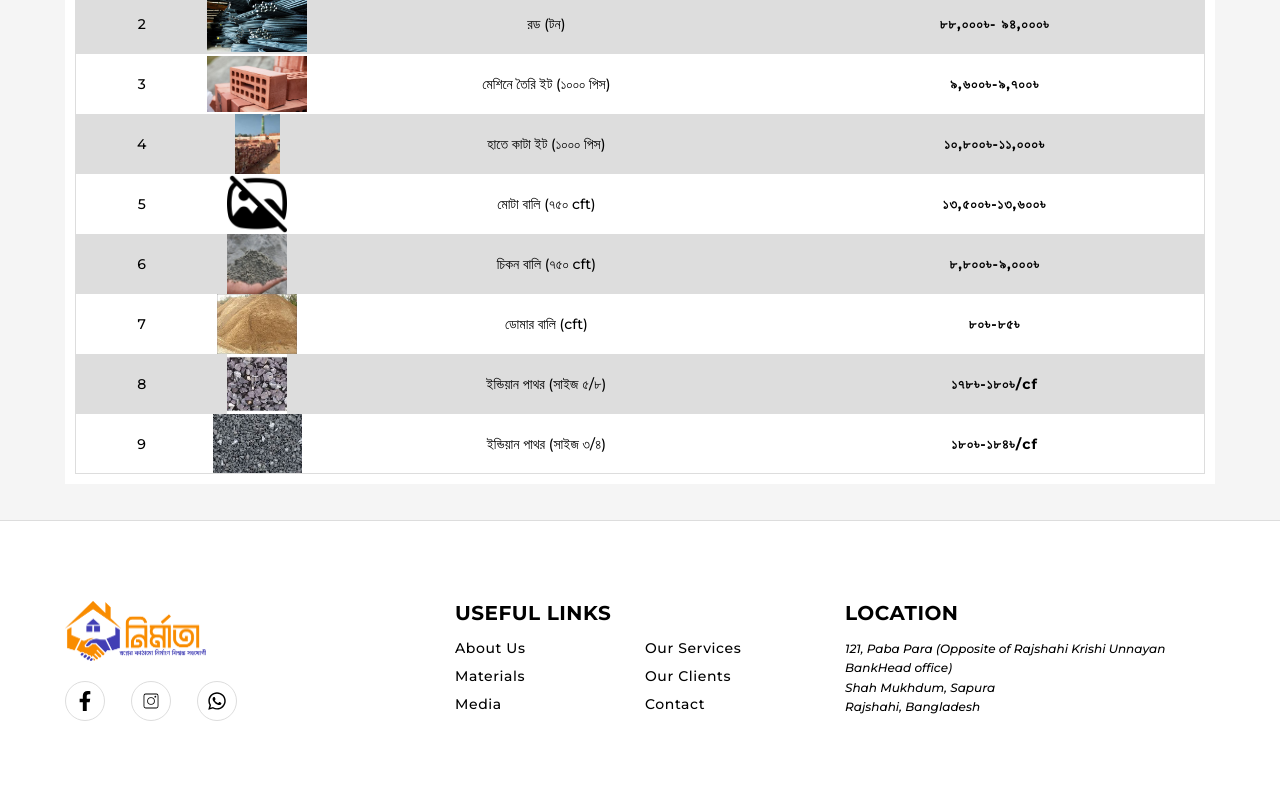
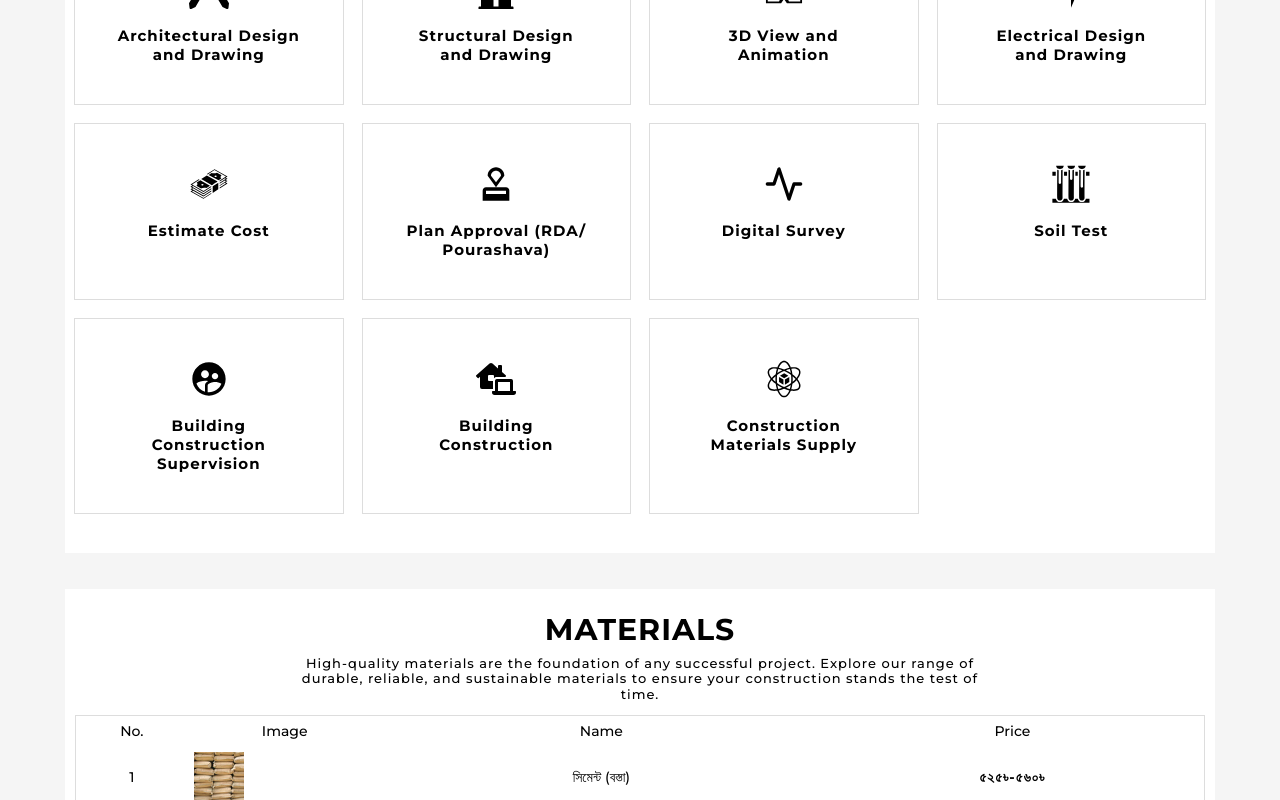
Before and after one commit to himonhimu/nirmata, a Next.js app in the folder nirmata_front/: page / in a window 1280 px wide. Shown: the part 720-1520 px from the top of the page. Built offline with nearby package versions, Linux system fonts and the light colour scheme.

Commit message:
added services fixed header

```diff
--- a/nirmata_front/src/app/(app)/page.jsx
+++ b/nirmata_front/src/app/(app)/page.jsx
@@ -6,10 +6,10 @@ export default function Home() {
   return (
     <>
       <Slider />
-      {/*
+
       <section className="container">
         <MainServices />
-      </section> */}
+      </section>
 
       <section className="container">
         <MainMaterials />
--- a/nirmata_front/src/components/footer/main-footer.jsx
+++ b/nirmata_front/src/components/footer/main-footer.jsx
@@ -5,6 +5,7 @@ import { CiInstagram } from "react-icons/ci";
 import { FaWhatsapp } from "react-icons/fa";
 
 import Link from "next/link";
+import { services } from "../services/main-services";
 
 const socialLinks = [
   {
@@ -36,52 +37,7 @@ export const navLinks = [
   {
     link: "/our-services",
     label: "Our Services",
-    submenu: [
-      {
-        label: "Architectural Design and Drawing",
-        link: "/architectural-design-drawing",
-      },
-      {
-        label: "Structural Design and Drawing",
-        link: "/structural-design-drawing",
-      },
-      {
-        label: "3D view and animation",
-        link: "/3D-view-animation",
-      },
-      {
-        label: "Electrical Design and Drawing",
-        link: "/electrical-design-drawing",
-      },
-      {
-        label: "Estimate Cost",
-        link: "/estimate-cost",
-      },
-      {
-        label: "Plan Approval (RDA/ Pourashava)",
-        link: "/plan-approval",
-      },
-      {
-        label: "Digital Survey",
-        link: "/digital-survey",
-      },
-      {
-        label: "Soil Test",
-        link: "/soil-test",
-      },
-      {
-        label: "Building Construction Supervision",
-        link: "/building-construction-supervision",
-      },
-      {
-        label: "Building Construction",
-        link: "/building-construction",
-      },
-      {
-        label: "Construction Materials Supply",
-        link: "/construction-materials-supply",
-      },
-    ],
+    submenu: services,
   },
   {
     link: "/materials",
--- a/nirmata_front/src/components/materials/main-materials.jsx
+++ b/nirmata_front/src/components/materials/main-materials.jsx
@@ -83,13 +83,15 @@ export default function MainMaterials() {
             {materials.map(({ image, name, price }, index) => (
               <tr key={name}>
                 <td>{index + 1}</td>
-                <td className={styles.imageWrapper}>
+                <td>
+                  <div className={styles.imageWrapper}>
                     <Image
                       sizes="(max-width: 768px) 100vw, (max-width: 1200px) 50vw, 33vw"
                       src={image.src || "/no-image.png"}
                       alt={name}
                       fill
                     />
+                  </div>
                 </td>
                 <td>{name}</td>
                 <td className={styles.price}>
--- a/nirmata_front/src/components/materials/main-materials.module.css
+++ b/nirmata_front/src/components/materials/main-materials.module.css
@@ -13,12 +13,12 @@
 
 .imageWrapper {
   position: relative;
-  width: 10rem;
-  height: 6rem;
+  width: 5rem;
+  height: 5rem;
 }
 
 .imageWrapper img {
-  object-fit: contain;
+  object-fit: cover;
 }
 
 .tableContainer {
@@ -28,7 +28,7 @@
 .table tr,
 .table td {
   text-align: center;
-  padding: 8px;
+  padding: 0.6rem;
   font-size: 1.4rem;
 }
 
--- a/nirmata_front/src/components/services/main-services.jsx
+++ b/nirmata_front/src/components/services/main-services.jsx
@@ -12,89 +12,100 @@ import { FiActivity } from "react-icons/fi";
 import ServiceCard from "./service-card";
 import { MdApproval, MdSupervisedUserCircle } from "react-icons/md";
 
-const services = [
+export const services = [
   {
     id: 1,
-    title: "Architectural Design and Drawing",
+    label: "Architectural Design and Drawing",
     description:
       "We create innovative and functional architectural designs, blending aesthetics with practicality to meet your unique vision.",
     icon: <FaDraftingCompass />,
+    link: "/architectural-design-drawing",
   },
   {
     id: 2,
-    title: "Structural Design and Drawing",
+    label: "Structural Design and Drawing",
     description:
       "Our team provides accurate and safe structural designs to ensure your building stands strong and meets all engineering standards.",
     icon: <FaBuilding />,
+    link: "/structural-design-drawing",
   },
   {
     id: 3,
-    title: "3D View and Animation",
+    label: "3D View and Animation",
     description:
       "Experience your future building with our realistic 3D views and animations, offering a virtual tour before construction begins.",
     icon: <Gi3dGlasses />,
+    link: "/3D-view-animation",
   },
   {
     id: 4,
-    title: "Electrical Design and Drawing",
+    label: "Electrical Design and Drawing",
     description:
       "We offer detailed electrical design services, ensuring your building is safe, efficient, and meets all regulations.",
     icon: <GiElectric />,
+    link: "/electrical-design-drawing",
   },
   {
     id: 5,
-    title: "Estimate Cost",
+    label: "Estimate Cost",
     description:
       "Receive a precise estimate of your project’s cost to help you plan your budget with confidence and avoid surprises.",
     icon: <GiMoneyStack />,
+    link: "/estimate-cost",
   },
   {
     id: 6,
-    title: "Plan Approval (RDA/ Pourashava)",
+    label: "Plan Approval (RDA/ Pourashava)",
     description:
       "We assist in obtaining all necessary approvals from the relevant authorities, ensuring your project complies with local regulations.",
     icon: <MdApproval />,
+    link: "/plan-approval",
   },
   {
     id: 7,
-    title: "Digital Survey",
+    label: "Digital Survey",
     description:
       "Our digital survey services use the latest technology to accurately measure and map your property, providing essential data for planning and design.",
     icon: <FiActivity />,
+    link: "/digital-survey",
   },
   {
     id: 8,
-    title: "Soil Test",
+    label: "Soil Test",
     description:
       "We perform thorough soil tests to ensure your site is suitable for construction, guaranteeing the safety and durability of your building.",
     icon: <GiTestTubes />,
+    link: "/soil-test",
   },
   {
     id: 9,
-    title: "Building Construction Supervision",
+    label: "Building Construction Supervision",
     description:
       "Our expert supervisors monitor every stage of construction to ensure your project is executed with precision and quality.",
     icon: <MdSupervisedUserCircle />,
+    link: "/building-construction-supervision",
   },
   {
     id: 10,
-    title: "Building Construction",
+    label: "Building Construction",
     description:
       "From foundation to finish, we handle all aspects of building construction, delivering high-quality results on time and within budget.",
     icon: <FaLaptopHouse />,
+    link: "/building-construction",
   },
   {
     id: 11,
-    title: "Construction Materials Supply",
+    label: "Construction Materials Supply",
     description:
       "We supply high-grade construction materials, ensuring that your project is built with durable and reliable resources.",
     icon: <GiMaterialsScience />,
+    link: "/construction-materials-supply",
   },
 ];
 
 export default function MainServices() {
   return (
-    <div>
+    <div className={styles.services}>
       <div className="title">
         <h1>Our Services</h1>
 
@@ -111,12 +122,6 @@ export default function MainServices() {
           <ServiceCard key={service.id} service={service} />
         ))}
       </div>
-      {/* <div>
-        <h2>
-          This is server config test server with buld flag, this is just for
-          test
-        </h2>
-      </div> */}
     </div>
   );
 }
--- a/nirmata_front/src/components/services/main-services.module.css
+++ b/nirmata_front/src/components/services/main-services.module.css
@@ -1,3 +1,9 @@
+.services {
+  background-color: var(--white-color);
+  padding: 1rem;
+  margin: 3.6rem 0;
+}
+
 .cards {
   display: grid;
   gap: 2rem;
--- a/nirmata_front/src/components/services/service-card.jsx
+++ b/nirmata_front/src/components/services/service-card.jsx
@@ -1,10 +1,11 @@
+import Link from "next/link";
 import styles from "./service-card.module.css";
 
 export default function ServiceCard({ service }) {
   return (
-    <div className={styles.card}>
+    <Link href={`/our-services/${service.link}`} className={styles.card}>
       {service.icon}
-      <h3>{service.title}</h3>
-    </div>
+      <h3>{service.label}</h3>
+    </Link>
   );
 }
--- a/nirmata_front/src/components/services/service-card.module.css
+++ b/nirmata_front/src/components/services/service-card.module.css
@@ -1,8 +1,12 @@
 .card {
   text-align: center;
   padding: 4rem;
-  border: 0.1rem solid var(--gray-color);
+  box-shadow: 0 0 0 0.1rem var(--gray-color);
   cursor: pointer;
+  transition: all 0.2s ease-out;
+}
+.card:hover {
+  box-shadow: 0 0 0 0.1rem var(--brand-color);
 }
 .card h3 {
   padding-top: 1.4rem;
--- a/nirmata_front/src/ui/header.jsx
+++ b/nirmata_front/src/ui/header.jsx
@@ -46,6 +46,7 @@ export default function Header() {
                     <li key={link}>
                       <Link
                         href={`${menuLink}/${link}`}
+                        onClick={handleActiveMenu}
                         className={
                           "/" + activeSubMenu === link ? styles.activeMenu : ""
                         }
```
Lines whose indentation alone changed are shown as unchanged.
